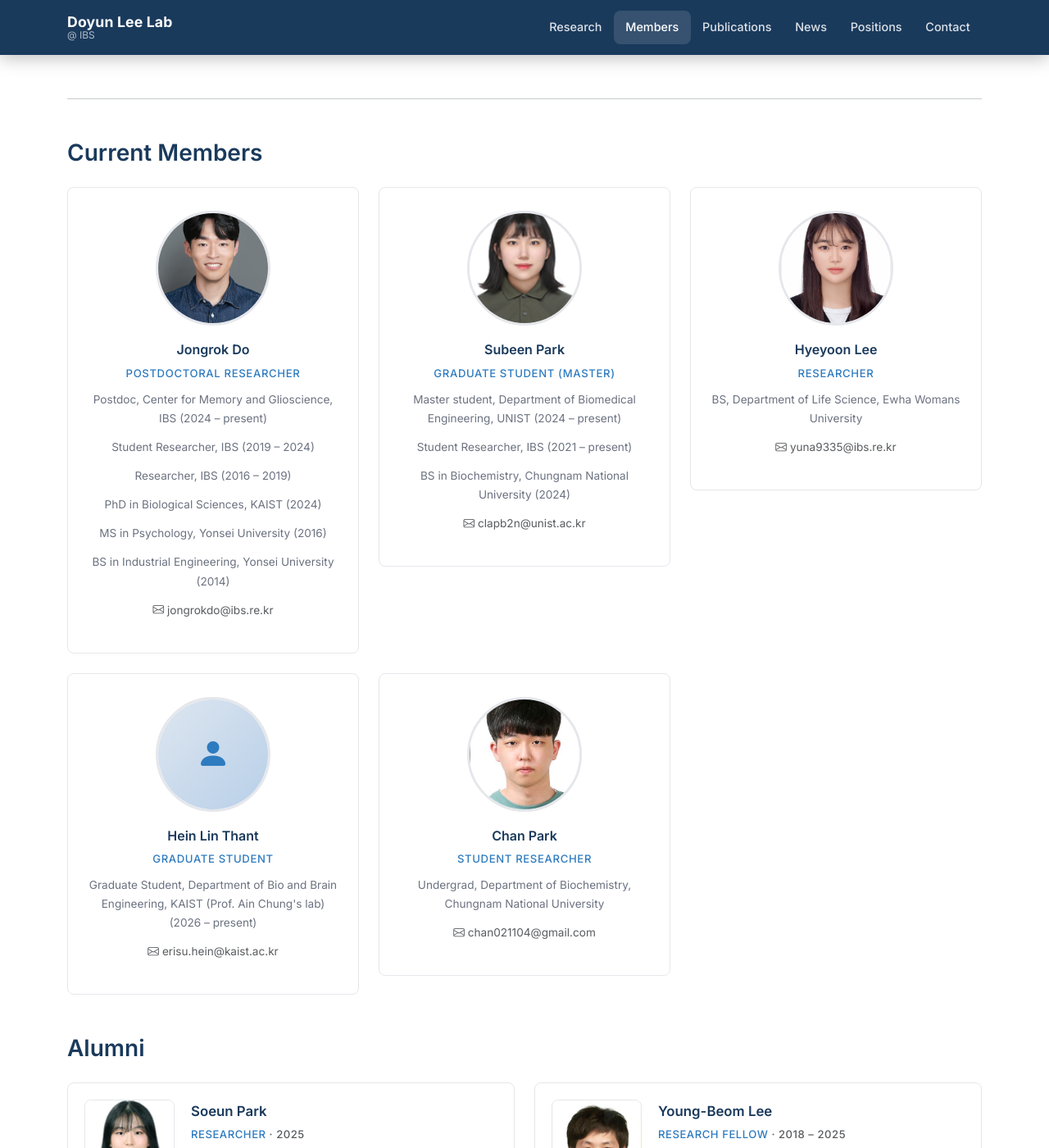
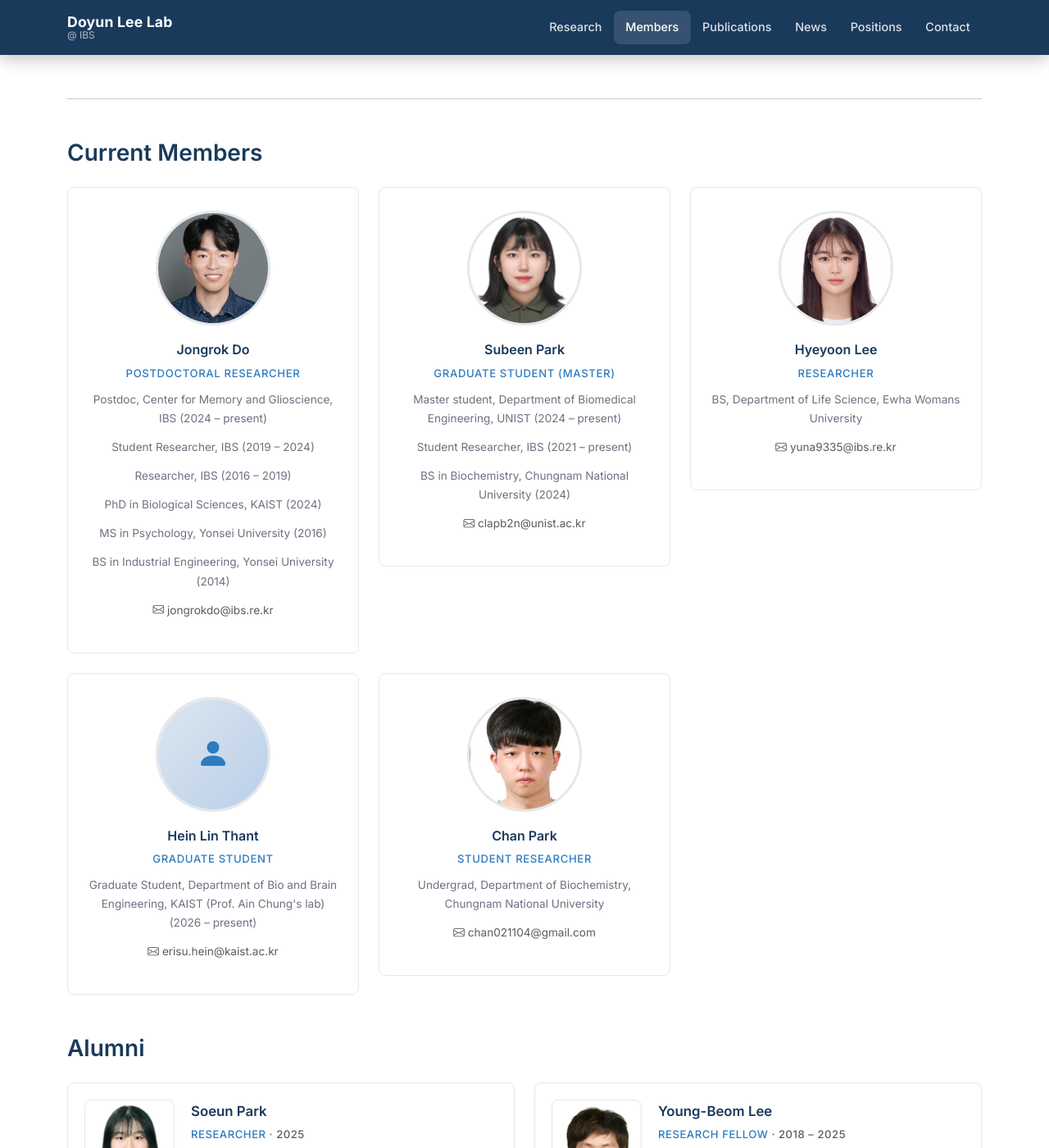
Before and after one commit to doyunleelab/doyunleelab.github.io, a Jekyll site: the page built from members/index.html, in a window 1280 px wide and 1400 px high, scrolled down 931 px. Shown: the whole window at 82% size. Built offline with Jekyll 4.4.1, drawn with Linux system fonts in a browser that asks for light colours.

Commit message:
Fix photo cropping: object-position center 15% for member and alumni photos

```diff
--- a/assets/css/main.css
+++ b/assets/css/main.css
@@ -291,6 +291,7 @@
 .member-photo-wrap img {
   width: 100%; height: 100%;
   object-fit: cover;
+  object-position: center 15%;
 }
 
 .member-photo-placeholder {
@@ -662,6 +663,7 @@
 .alumni-photo-wrap img {
   width: 100%; height: 100%;
   object-fit: cover;
+  object-position: center 15%;
 }
 
 .alumni-photo-placeholder {
```
